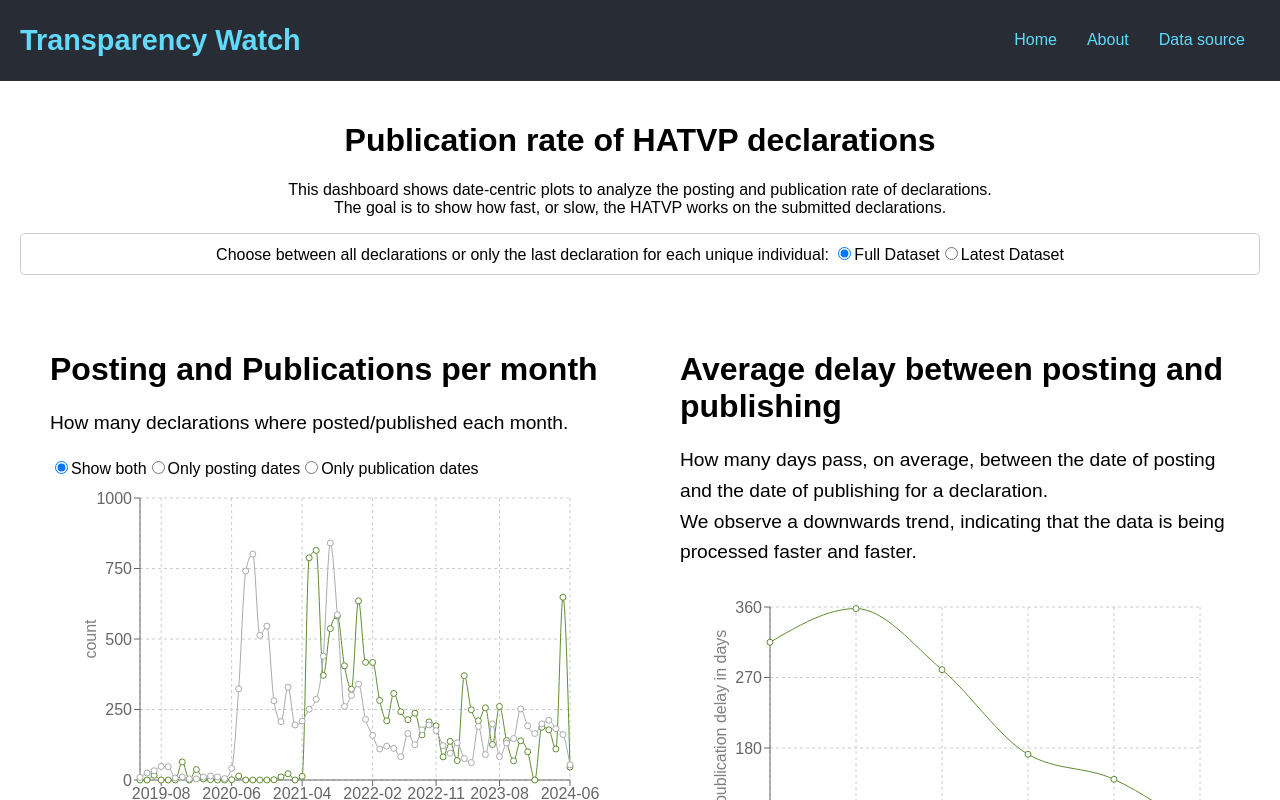
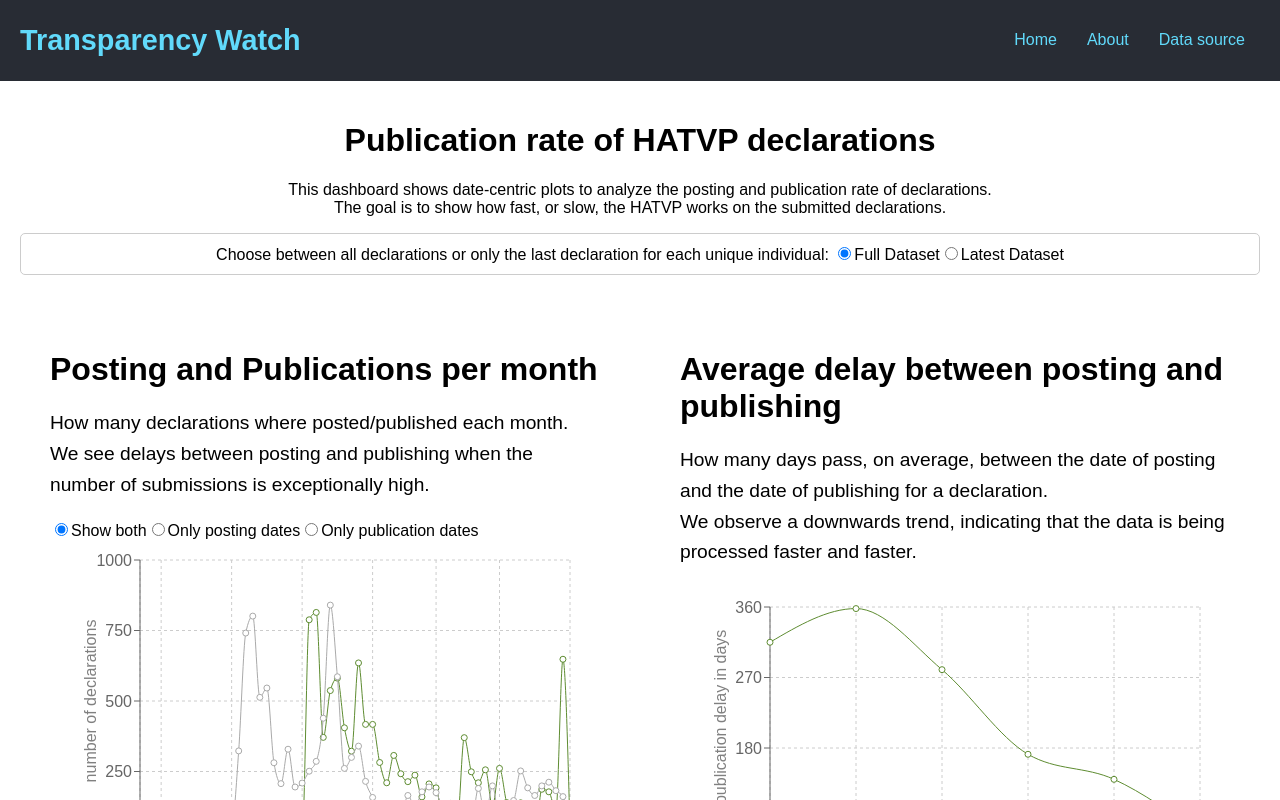
Before and after one commit to louispaulet/hatvp_reactjs_viz, a React (Create React App) app in the folder hatvp_viz/: page /hatvp_reactjs_viz/publication_rate in a window 1280 px wide. Shown: the top 800 px of the page. Built offline with nearby package versions, Linux system fonts and the light colour scheme.

Commit message:
update wording in declarations per month-year

```diff
--- a/hatvp_viz/src/plots/declarations_per_date_count.js
+++ b/hatvp_viz/src/plots/declarations_per_date_count.js
@@ -32,7 +32,9 @@ const DeclarationsPerDateCount = ({ dataset }) => {
   return (
     <section className="App-section" id="surname_count">
       <h2>Posting and Publications per month</h2>
-      <p>How many declarations where posted/published each month. </p>
+      <p>How many declarations where posted/published each month. <br/>
+      We see delays between posting and publishing when the number of submissions is exceptionally high.
+      </p>
       <div>
         <input
           type="radio"
@@ -75,7 +77,7 @@ const DeclarationsPerDateCount = ({ dataset }) => {
         >
           <CartesianGrid strokeDasharray="3 3" />
           <XAxis dataKey="date"> <Label value={"date"} angle={0} dy={20} /> </XAxis>
-          <YAxis> <Label value={"count"} angle={270} dx={-20} /> </YAxis>
+          <YAxis> <Label value={"number of declarations"} angle={270} dx={-20} /> </YAxis>
           <Tooltip />
           <Legend verticalAlign="bottom" wrapperStyle={{ paddingTop: '30px' }} />
           {(displayOption === 'both' || displayOption === 'publication') && (
```
